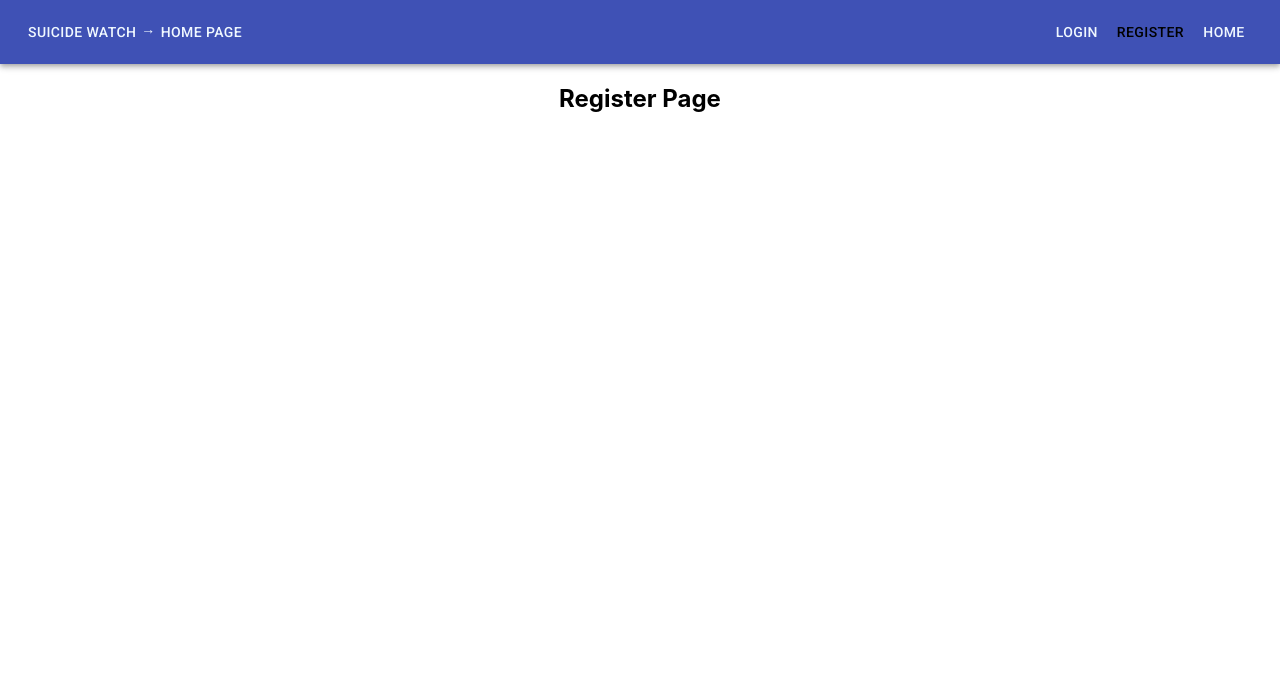
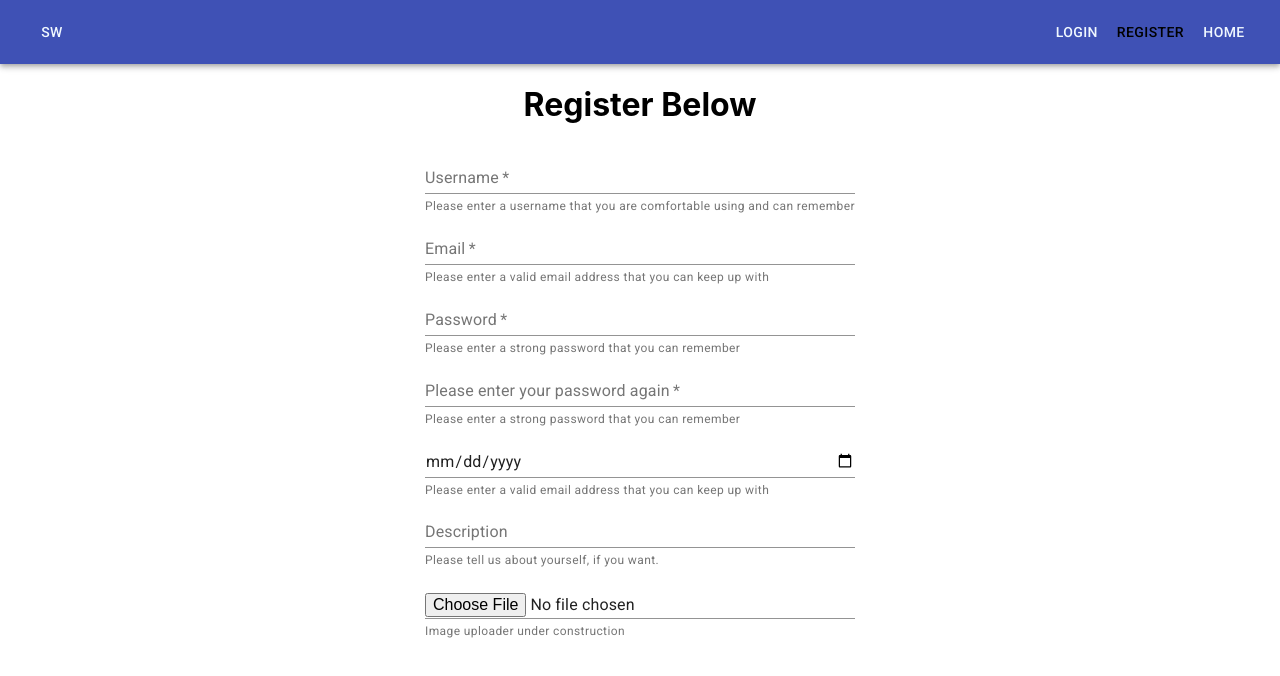
Before and after one commit to BrianARuff/app-discussion-board-fe, a React (Create React App) app: page /register in a window 1280 px wide. Shown: the top 676 px of the page. Built offline with nearby package versions, Linux system fonts and the light colour scheme.

Commit message:
update user interafce for register field. I have implemented more Material-UI, but things like handing image uploads, typing the inputs to component state needs to be done and submitted to w/e page and we can validate their account register them.

```diff
--- a/src/App.js
+++ b/src/App.js
@@ -7,15 +7,15 @@ import Home from "./Components/Home.js";
 import Register from "./Components/Register.js";
 
 
-function App() {
-  return (
-    <div className="App">
-      <NavBar />
-      <Route exact path="/login" component={Login} />
-      <Route exact path="/register" component={Register} />
-      <Route exact path="/" component={Home} />
-    </div>
-  );
+export default class App extends React.Component {
+  render() {
+    return (
+      <div className="App">
+        <NavBar />
+        <Route exact path="/login" render={props => <Login {...props} />} />
+        <Route exact path="/register" render={props => <Register {...props} />} />
+        <Route exact path="/" render={props => <Home {...props} />} />
+      </div>
+    );
+  }
 }
-
-export default App;
--- a/src/Components/NavBar.js
+++ b/src/Components/NavBar.js
@@ -9,22 +9,20 @@ import AppBar from '@material-ui/core/AppBar';
 import Toolbar from '@material-ui/core/Toolbar';
 import Button from '@material-ui/core/Button';
 
-
 export default class NavBar extends React.Component {
   render() {
     return (
       <div>
         <AppBar position="static">
           <Toolbar className="navigation">
+            <NavLink
+              className="nav-buttons" exact to="/"><Button color="inherit">SW</Button></NavLink>
 
-            <Link activeClassName="nav-button-active" className="nav-buttons" exact to="/"><Button color="inherit">Suicide Watch <span className="rarr">&rarr;</span> Home Page</Button></Link>
+            <NavLink activeClassName="nav-button-active" className="nav-buttons" exact to="/login"><Button onClick={this.handleUpdateUrl} color="inherit">Login</Button></NavLink>
 
-            <NavLink activeClassName="nav-button-active" className="nav-buttons" exact to="/login"><Button color="inherit">Login</Button></NavLink>
+            <NavLink activeClassName="nav-button-active" className="nav-buttons" exact to="/register"><Button onClick={this.handleUpdateUrl} color="inherit">Register</Button></NavLink>
 
-            <NavLink activeClassName="nav-button-active" className="nav-buttons" exact to="/register"><Button color="inherit">Register</Button></NavLink>
-
-            <NavLink activeClassName="nav-button-active" className="nav-buttons" exact to="/"><Button color="inherit">Home</Button></NavLink>
-
+            <NavLink activeClassName="nav-button-active" className="nav-buttons" exact to="/"><Button onClick={this.handleUpdateUrl} color="inherit">Home</Button></NavLink>
           </Toolbar>
         </AppBar>
       </div>
--- a/src/Components/Register.js
+++ b/src/Components/Register.js
@@ -1,10 +1,67 @@
 import React from "react";
-
+import { InputLabel, FormHelperText, Input, FormControl } from "@material-ui/core";
+import RemoveRedEye from "@material-ui/icons/RemoveRedEye";
+import "../styles/register.css";
 export default class Register extends React.Component {
   render() {
     return (
-      <div>
-        <h2>Register Page</h2>
+      <div className="register-form-container">
+        <h1>Register Below</h1>
+        <div className="register-form-flex">
+          <FormControl fullWidth required>
+            <InputLabel>
+              Username
+              </InputLabel>
+            <Input type="text" />
+            <FormHelperText>Please enter a username that you are comfortable using and can remember</FormHelperText>
+          </FormControl>
+
+          <FormControl fullWidth required>
+            <InputLabel>
+              Email
+            </InputLabel>
+            <Input type="email" />
+            <FormHelperText>Please enter a valid email address that you can keep up with</FormHelperText>
+          </FormControl>
+
+          <FormControl fullWidth required>
+            <InputLabel>
+              Password
+            </InputLabel>
+            <Input type="password" />
+            <FormHelperText>Please enter a strong password that you can remember</FormHelperText>
+          </FormControl>
+
+          <FormControl fullWidth required>
+            <InputLabel>
+              Please enter your password again
+            </InputLabel>
+            <Input type="password" />
+            <FormHelperText>Please enter a strong password that you can remember</FormHelperText>
+          </FormControl>
+
+          <FormControl fullWidth >
+            <InputLabel /> {/* DOB */}
+            <Input type="date" />
+            <FormHelperText>Please enter a valid email address that you can keep up with</FormHelperText>
+          </FormControl>
+
+          <FormControl fullWidth>
+            <InputLabel>
+              Description
+            </InputLabel>
+            <Input type="text" />
+            <FormHelperText>Please tell us about yourself, if you want.</FormHelperText>
+          </FormControl>
+
+          <FormControl fullWidth>
+            <InputLabel>
+            </InputLabel>
+            <Input type="file" />
+            <FormHelperText>Image uploader under construction</FormHelperText>
+          </FormControl>
+
+        </div>
       </div>
     )
   }
--- a/src/reducers/index.js
+++ b/src/reducers/index.js
@@ -14,8 +14,6 @@ import {
   EXP
 } from "../actions"; // import constants here...
 
-console.log(EXP);
-
 export default combineReducers({
   testReducer
 })
--- a/src/styles/navbar.css
+++ b/src/styles/navbar.css
@@ -16,6 +16,7 @@
   color: black;
 }
 
+/* LOGO */
 #root > div > div:nth-child(1) > header > div > a:nth-child(1) {
   position: absolute;
   left: 0;
--- /dev/null
+++ b/src/styles/register.css
@@ -0,0 +1,13 @@
+.register-form-container {
+  display: flex;
+  justify-content: center;
+  align-items: center;
+  flex-direction: column;
+}
+
+.register-form-flex {
+  display: flex;
+  justify-content: center;
+  align-items: center;
+  flex-direction: column;
+}
```
